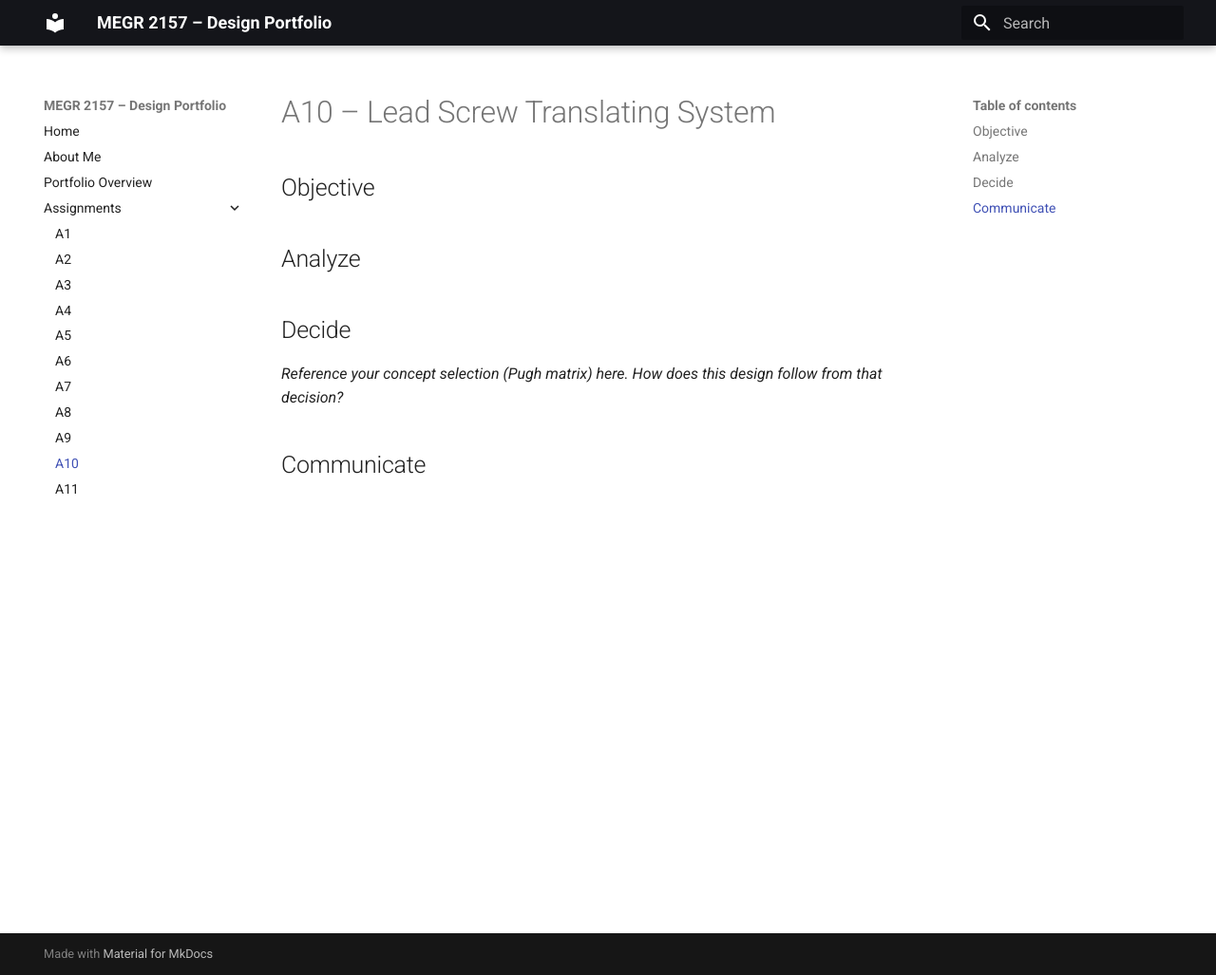
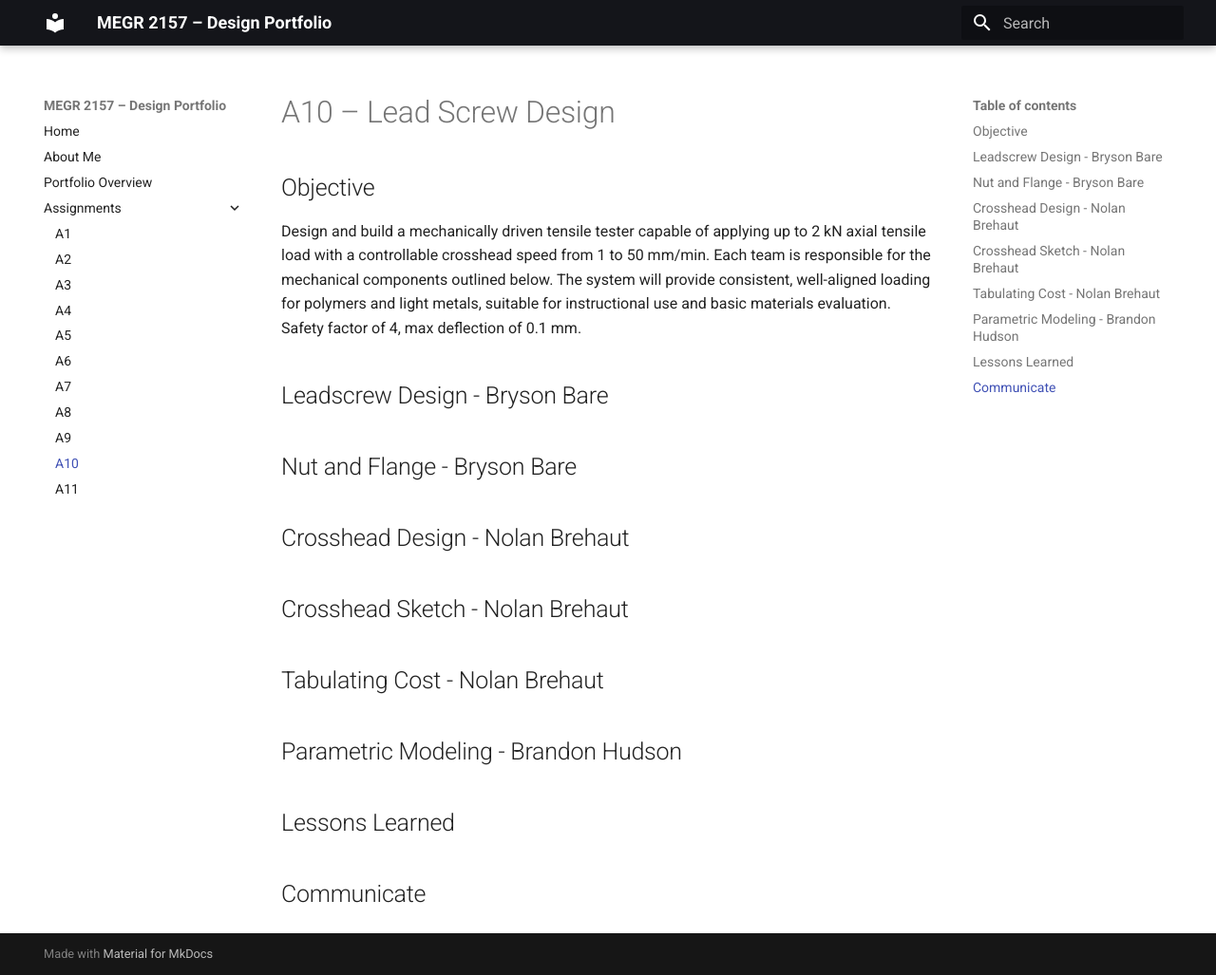
Before and after one commit to nbrehaut/megr2157-portfolio, an MkDocs documentation site: the page built from docs/assignments/A10/index.md, in a window 1280 px wide and 1027 px high. Shown: the whole window at 95% size. Built offline with MkDocs 1.6.1 and Material for MkDocs 9.7.7, drawn with Linux system fonts in a browser that asks for light colours.

Commit message:
Update index.md

```diff
--- a/docs/assignments/A10/index.md
+++ b/docs/assignments/A10/index.md
@@ -1,12 +1,23 @@
-# A10 – Lead Screw Translating System
+# A10 – Lead Screw Design
 
 ## Objective
 
+Design and build a mechanically driven tensile tester capable of applying up to 2 kN axial tensile load with a controllable crosshead speed from 1 to 50 mm/min. Each team is responsible for the mechanical components outlined below. The system will provide consistent, well-aligned loading for polymers and light metals, suitable for instructional use and basic materials evaluation. Safety factor of 4, max deflection of 0.1 mm.
 
-## Analyze
+## Leadscrew Design - Bryson Bare
+
+## Nut and Flange - Bryson Bare
 
 
-## Decide
-_Reference your concept selection (Pugh matrix) here. How does this design follow from that decision?_
+## Crosshead Design - Nolan Brehaut
+
+## Crosshead Sketch - Nolan Brehaut
+
+## Tabulating Cost - Nolan Brehaut
+
+## Parametric Modeling - Brandon Hudson
+
+
+## Lessons Learned
 
 ## Communicate
```
